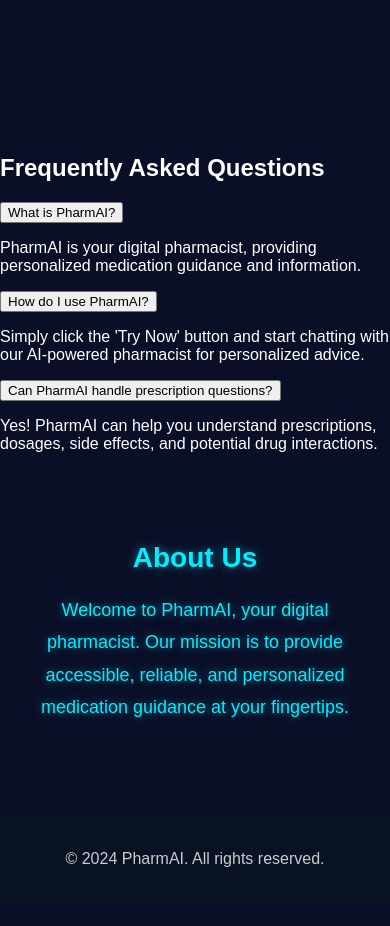
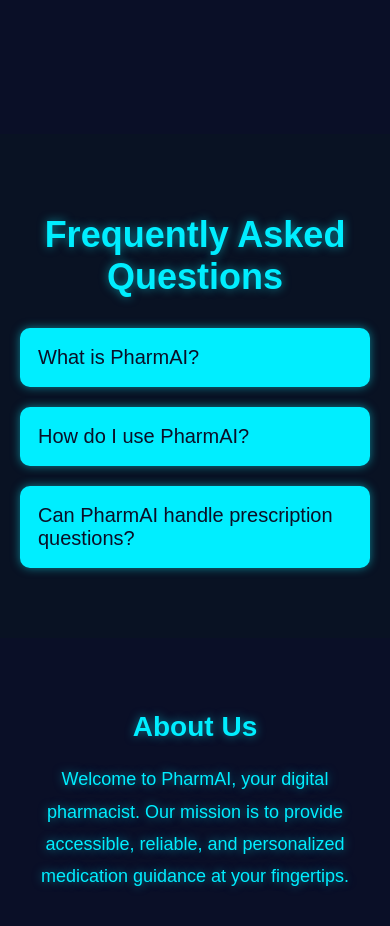
Before and after one commit to ahmedmm2896/chatgbt, a plain HTML site: page index.html in a window 390 px wide. Shown: the part 820-1746 px from the top of the page. Drawn offline with Linux system fonts and the light colour scheme.

Commit message:
Update styles.css

```diff
--- a/styles.css
+++ b/styles.css
@@ -256,4 +256,55 @@
     .contact-us button {
         border-radius: 20px; /* Slightly smaller oval shape */
     }
+
+    /* FAQ Section */
+.faq {
+    padding: 50px 20px;
+    background-color: #091223; /* Dark blue background */
+    color: white;
+    text-align: center;
 }
+
+.faq h2 {
+    font-size: 36px;
+    color: #0ef; /* Neon color */
+    text-shadow: 0 0 10px rgba(14, 239, 255, 0.5);
+    margin-bottom: 30px;
+}
+
+.collapsible {
+    background-color: #0ef; /* Neon color */
+    color: #0a0f27; /* Dark text */
+    cursor: pointer;
+    padding: 18px;
+    width: 100%;
+    border: none;
+    text-align: left;
+    outline: none;
+    font-size: 20px;
+    margin-bottom: 10px;
+    border-radius: 10px;
+    box-shadow: 0 0 10px rgba(14, 239, 255, 0.5); /* Subtle glow */
+    transition: background-color 0.3s ease, color 0.3s ease;
+}
+
+.collapsible:hover {
+    background-color: #ff69b4; /* Pink on hover */
+    color: white;
+    box-shadow: 0 0 15px rgba(255, 105, 180, 0.5); /* Pink glow */
+}
+
+.active, .collapsible:after {
+    background-color: #ff69b4; /* Change color when active */
+}
+
+.content-faq {
+    padding: 0 18px;
+    background-color: #091223;
+    max-height: 0;
+    overflow: hidden;
+    transition: max-height 0.2s ease-out;
+    margin-bottom: 10px;
+}
+
+}
```
